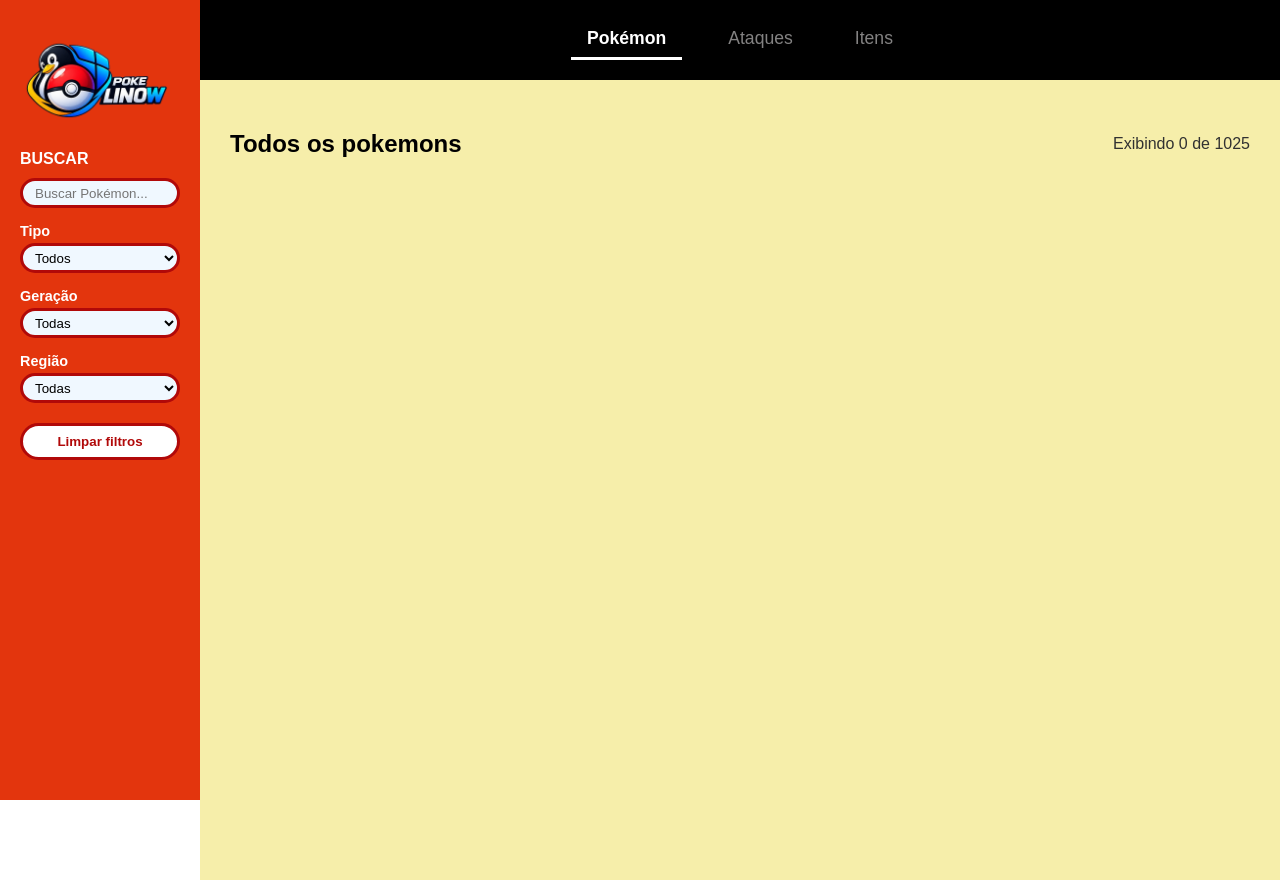
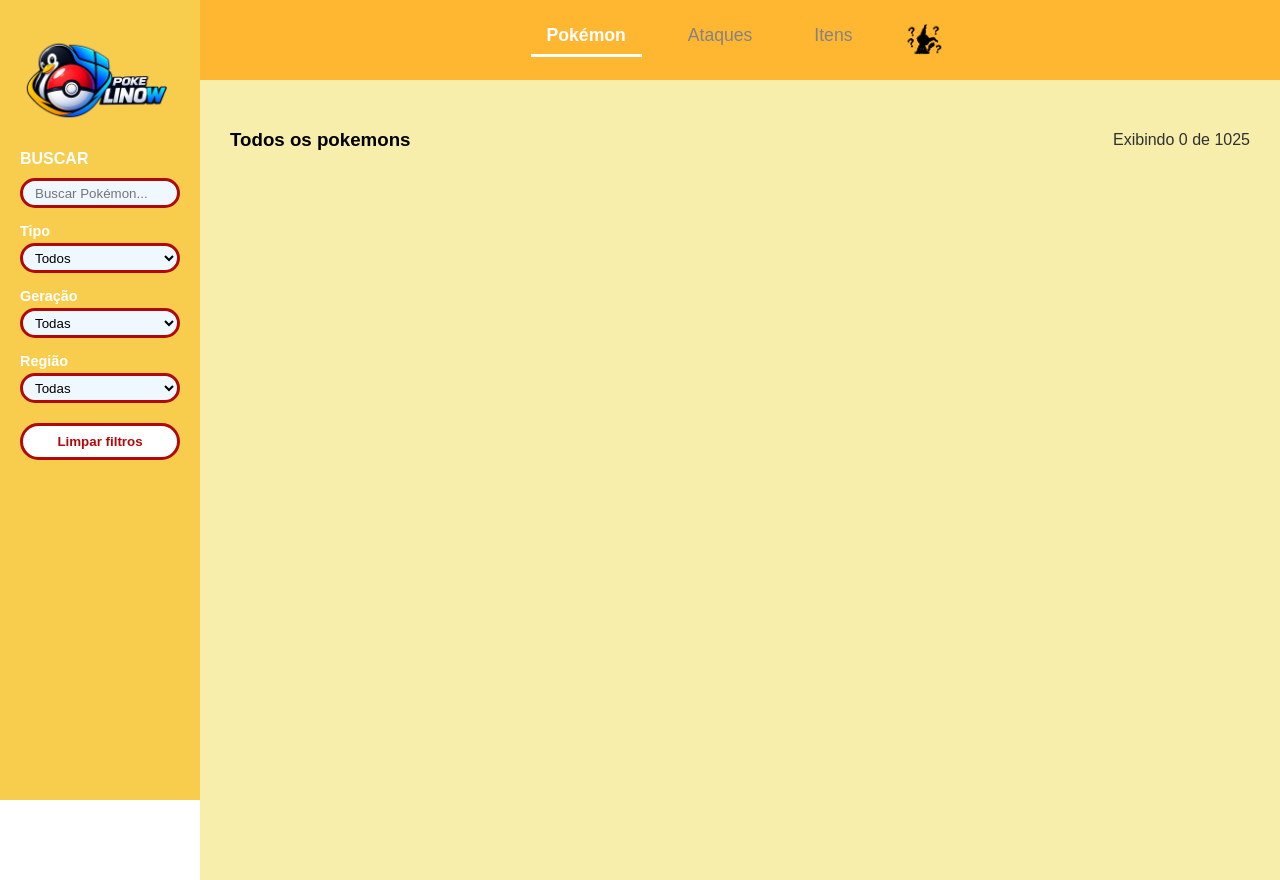
Before and after one commit to IsabellySant/pokedex, a plain HTML site: page index.html in a window 1280 px wide. Drawn offline with Linux system fonts and the light colour scheme; no server answers.

Commit message:
alteração de barra lateral esquerda e adição de botão mimikyu

```diff
--- a/index.html
+++ b/index.html
@@ -16,6 +16,7 @@
         <li><button class="ativo">Pokémon</button></li>
         <li><button>Ataques</button></li>
         <li><button>Itens</button></li>
+        <li><button class="quiz" aria-label="quizpokemon"> <img src="imagens/mimikyuquizz.png" alt="" width="32" height="32"></button></li>
       </ul>
     </nav>
   </header>
@@ -91,7 +92,7 @@
     <!-- Conteúdo principal -->
     <main class="main">
       <div class="titulo-pagina">
-        <h2>Todos os pokemons</h2>
+        <h3>Todos os pokemons</h3>
         <p id="contador"></p>
       </div>
 
--- a/script.js
+++ b/script.js
@@ -13,7 +13,6 @@ const quantidadePokemons = 1025;
 // Guarda os dados de cada Pokémon para a barra de detalhes usar
 const dadosPokemons = {};
 
-// ===== Dados fixos =====
 
 // Cores das etiquetas de tipo e da borda do card
 const coresEtiquetas = {
--- a/style.css
+++ b/style.css
@@ -2,7 +2,7 @@
 :root {
   --largura-barra: 200px;
   --altura-cabecalho: 80px;
-  --vermelho: #e3350d;
+  --vermelho: #f8cd4d;
   --amarelo: #f6eeaa;
   --texto: #313131;
 }
@@ -31,7 +31,7 @@ body {
   justify-content: center;
   height: var(--altura-cabecalho);
   padding-left: var(--largura-barra); /* centraliza na área ao lado da barra */
-  background-color: #000000;
+  background-color: #ffb731;
 }
 
 .cabecalho nav ul {
@@ -54,8 +54,7 @@ body {
   cursor: pointer;
 }
 
-.cabecalho nav button:hover,
-.cabecalho nav button:focus-visible {
+.cabecalho nav button:hover, .cabecalho nav button:focus-visible {
   border-bottom-color: #cccccc;
 }
 
@@ -63,6 +62,16 @@ body {
   color: #ffffff;
   font-weight: bold;
   border-bottom-color: #ffffff;
+}
+
+.cabecalho nav .quiz {
+  padding: 6px;
+}
+
+.quiz img {
+  display: block;
+  height: 32px;   /* o cabeçalho tem 80px, então mantenha abaixo de ~50px */
+  width: auto;    /* mantém a proporção da imagem */
 }
 
 /* ===== Layout ===== */
@@ -274,8 +283,7 @@ body {
   cursor: pointer;
 }
 
-.detalhes-fechar:hover,
-.detalhes-fechar:focus-visible {
+.detalhes-fechar:hover, .detalhes-fechar:focus-visible {
   background-color: var(--vermelho);
   color: #ffffff;
 }
@@ -357,8 +365,7 @@ body {
 }
 
 @media (prefers-reduced-motion: reduce) {
-  .detalhes,
-  .cartao-pokemon {
+  .detalhes, .cartao-pokemon {
     transition: none;
   }
 }
```
Also changed, not shown: imagens/mimikyuquizz.png (added).
